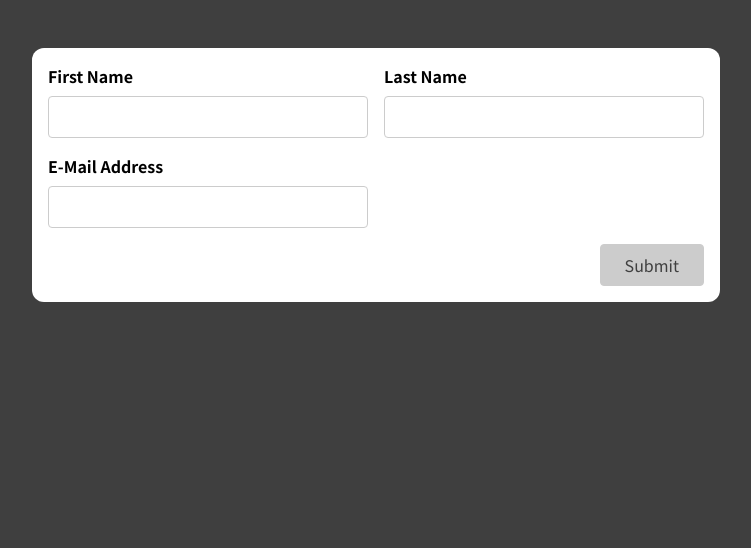
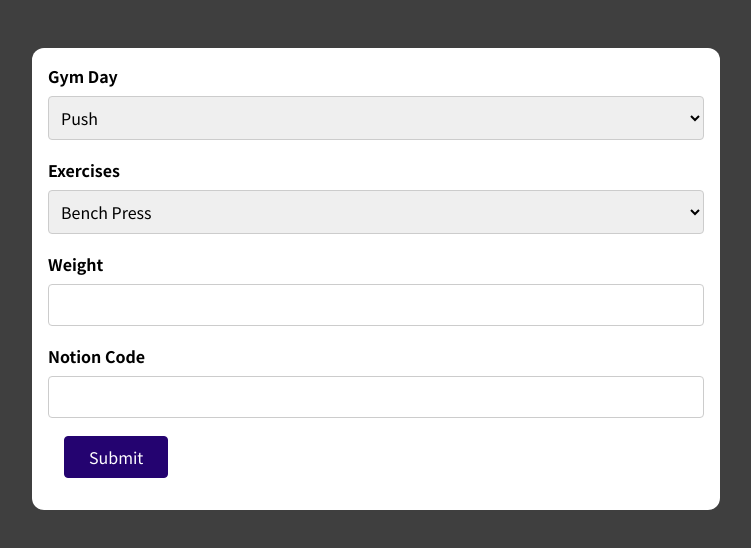
Before and after one commit to JahanU/notionAPI-gym-stats, a React (Create React App) app in the folder frontend/: page / in a window 1280 px wide. Shown: the top 548 px of the page, without its empty margins (264-1015 px from the left). Built offline with nearby package versions, Linux system fonts and the light colour scheme.

Commit message:
frontend form created and backend updated to handle notionCode validation

```diff
--- a/frontend/src/App.js
+++ b/frontend/src/App.js
@@ -1,11 +1,13 @@
 // import SimpleInput from './components/SimpleInput';
-import BasicForm from './components/BasicForm';
+// import BasicForm from './components/BasicForm';
+import StatsInput from './components/StatsInput';
 
 function App() {
   return (
     <div className="app">
       {/* <SimpleInput /> */}
-      <BasicForm />
+      {/* <BasicForm /> */}
+      <StatsInput />
     </div>
   );
 }
--- /dev/null
+++ b/frontend/src/components/StatsInput.js
@@ -0,0 +1,95 @@
+import React, { useState } from 'react';
+
+
+let gymLabels = ['Push', 'Pull', 'Legs'];
+
+let pushExercises = ['Bench Press', 'Incline Bench', 'Decline Bench',
+    'Decline Flys', 'Cable Flys', 'Machine Flys',
+    'Overhead Press', 'Dips', 'Seated Dips'];
+
+let pullExercises = ['Lat Pull Down', 'Seated Row', 'Deadlift', 'Pull Ups'];
+
+let legExercises = ['Calf Press', 'Calves Raises', 'Leg Curl',
+    'Leg Extension', 'Leg Press', 'Squat'
+];
+
+let map = new Map();
+map.set('Push', pushExercises);
+map.set('Pull', pullExercises);
+map.set('Legs', legExercises);
+
+
+export default function StatsInput() {
+
+    const [selectedGymLabel, setSelectedGymLabel] = useState(gymLabels[0]);
+    const [exercises, setExercises] = useState(pushExercises);
+    const [selectedExercise, setSelectedExercise] = useState(pushExercises[0]);
+    const [weight, setWeight] = useState(0);
+    const [notionCode, setNotionCode] = useState('');
+
+    const onGymLabelhandler = (input) => {
+        setSelectedGymLabel(input.target.value);
+
+        if (map.has(input.target.value)) { // Update list of excersises based on label
+            setExercises(map.get(input.target.value));
+        }
+    }
+
+    const onExcerciseHandler = (input) => {
+        setSelectedExercise(input.target.value);
+    }
+
+    const onWeightHandler = (input) => {
+        setWeight(input.target.value);
+    }
+
+    const onNotionCodeHandler = (input) => {
+        console.log(input.target.value);
+        setNotionCode(input.target.value);
+    }
+
+    const submitStats = (e) => {
+        e.preventDefault();
+        console.log(selectedGymLabel, selectedExercise, weight);
+
+        let body = {
+            tag: selectedGymLabel,
+            exercise: selectedExercise,
+            weight: weight,
+            notionCode: notionCode
+        }
+    }
+
+    return (
+        <form className='form-control' onSubmit={submitStats}>
+            <div className='control-group'>
+                <label>Gym Day</label>
+                <select onChange={onGymLabelhandler}>
+                    {gymLabels.map(label =>
+                        <option key={label}>{label}</option>
+                    )}
+                </select>
+
+                <label htmlFor="exercises">Exercises</label>
+                <select onChange={onExcerciseHandler}>
+                    {exercises.map(exercise =>
+                        <option key={exercise}>{exercise}</option>
+                    )}
+                </select>
+
+                <label htmlFor="weight">Weight</label>
+                <input type="number" onChange={onWeightHandler} />
+
+                <label htmlFor="notion">Notion Code</label>
+                <input onChange={onNotionCodeHandler} />
+
+                <div className='form-actions'>
+                    <button>Submit</button>
+                </div>
+            </div>
+
+
+        </form>
+    );
+
+}
--- a/frontend/src/index.css
+++ b/frontend/src/index.css
@@ -48,8 +48,8 @@ body {
   padding: 0.5rem;
   border-radius: 4px;
   border: 1px solid #ccc;
-  width: 20rem;
-  max-width: 100%;
+  width: 100%;
+  margin-bottom: 18px;
 }
 
 .form-control input:focus {
```
Also changed, not shown: 2 other files (tests, documents, lock files or other folders).
